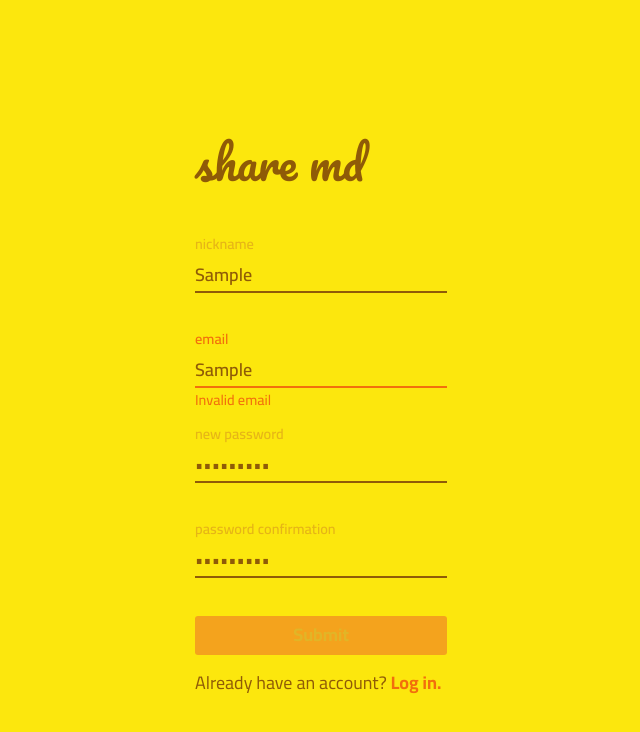
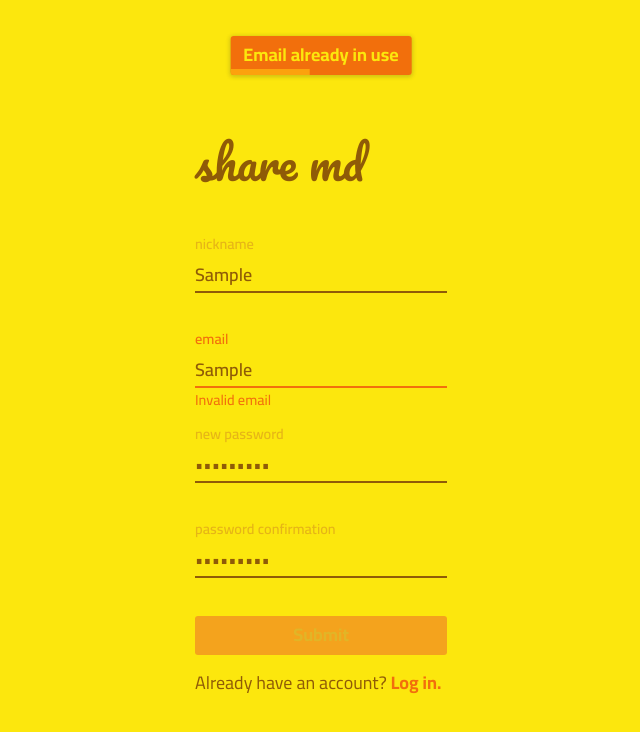
Before and after one commit to guiMendel/softplan-code-challenge, a Vue app: page /signup in a window 1280 px wide. Both pictures are taken after typing "Sample", "Sample", "Sample123", "Sample123" into the empty fields and a click on the button "Submit". Shown: the top 732 px of the page, without its empty margins (319-959 px from the left). Built offline with nearby package versions, Linux system fonts and the light colour scheme; no server answers.

Commit message:
🎨Make notifications sweet

```diff
--- a/src/components/Notifications.vue
+++ b/src/components/Notifications.vue
@@ -1,3 +1,37 @@
+<script setup lang="ts">
+import { useNotificationsStore } from '@/stores/notifications'
+import type { Notification } from '@/types/Notification.interface'
+import { storeToRefs } from 'pinia'
+import { onBeforeUnmount, ref } from 'vue'
+
+const notificationStore = useNotificationsStore()
+const { notifications, timeout } = storeToRefs(notificationStore)
+const { erase } = notificationStore
+
+// ===============
+// === COUNTDOWN
+// ===============
+
+// How frequently to update countdown display
+const countdownTickDuration = 20
+
+// Holds current time
+const currentTime = ref(new Date())
+
+// Update time
+const countdown = setInterval(() => (currentTime.value = new Date()), countdownTickDuration)
+
+// Get elapsed lifetime of a notification
+const getLifetime = (notification: Notification) => {
+  return Math.max(
+    1 - (currentTime.value.getTime() - notification.timestamp.getTime()) / timeout.value,
+    0
+  )
+}
+
+onBeforeUnmount(() => clearInterval(countdown))
+</script>
+
 <template>
   <div id="notifications">
     <span
@@ -5,16 +39,82 @@
       :class="notification.type"
       v-for="notification in notifications"
       :key="notification.timestamp.toJSON()"
-      >{{ notification.message }}</span
-    >
+      @click="erase(notification.id)"
+      >{{ notification.message }}
+
+      <span class="countdown" :style="{ width: `${getLifetime(notification) * 100}%` }"></span>
+    </span>
   </div>
 </template>
 
-<script setup lang="ts">
-import { useNotificationsStore } from '@/stores/notifications'
-import { storeToRefs } from 'pinia'
+<style lang="scss">
+@import '../style/variables.scss';
 
-const notificationStore = useNotificationsStore()
-const { erase } = notificationStore
-const { notifications } = storeToRefs(notificationStore)
-</script>
+#notifications {
+  position: fixed;
+  left: 50%;
+  top: 2rem;
+
+  translate: -50% 0;
+
+  flex-direction: column-reverse;
+  align-items: center;
+  gap: 0.5rem;
+
+  z-index: 20;
+
+  .notification {
+    border-radius: $border-radius;
+
+    padding: 0.5rem 0.7rem;
+    font-weight: 700;
+
+    box-shadow: 0 1px 4px 1px rgb(33, 33, 33, 0.2);
+
+    animation: enter 200ms ease-out;
+
+    position: relative;
+
+    overflow: hidden;
+
+    cursor: pointer;
+
+    &.error {
+      background-color: $bad;
+      color: $light;
+    }
+
+    &.success {
+      background-color: $good;
+      color: $strong;
+    }
+
+    .countdown {
+      position: absolute;
+      bottom: 0;
+      left: 0;
+
+      height: 0.3rem;
+      background-color: $strong;
+    }
+  }
+
+  @keyframes enter {
+    from {
+      opacity: 0;
+
+      translate: 0 -2rem;
+
+      margin-bottom: -2rem;
+    }
+
+    to {
+      opacity: 1;
+
+      translate: 0 0;
+
+      margin-bottom: 0;
+    }
+  }
+}
+</style>
--- a/src/stores/notifications.ts
+++ b/src/stores/notifications.ts
@@ -15,6 +15,8 @@ export const useNotificationsStore = defineStore('notifications', () => {
 
   // Create new notification
   const notify = (type: Notification['type'], message: Notification['message']) => {
+    console.log(notifications.value)
+
     const id = idGenerator.value++
 
     const notification = {
--- a/src/views/Signup.vue
+++ b/src/views/Signup.vue
@@ -1,6 +1,7 @@
 <script setup lang="ts">
 import { auth } from '@/api/firebase'
 import InputField from '@/components/InputField.vue'
+import { useNotificationsStore } from '@/stores/notifications'
 import { createUserWithEmailAndPassword, onAuthStateChanged, updateProfile } from 'firebase/auth'
 import { computed, onBeforeUnmount, ref } from 'vue'
 import { useRouter } from 'vue-router'
@@ -64,7 +65,12 @@ const formIsValid = computed(
 
 const router = useRouter()
 
+const { notify } = useNotificationsStore()
+
 const submit = () => {
+  notify('error', 'Email already in use')
+  return
+
   if (formIsValid.value == false) return
 
   const emailValue = email.value.value
@@ -82,8 +88,14 @@ const submit = () => {
     .catch(({ code, message }) => {
       console.log('Signup failed! ' + message)
 
-      if (code === 'auth/invalid-email') invalidEmails.value.push(emailValue)
-      if (code === 'auth/email-already-in-use') emailsInUse.value.push(emailValue)
+      if (code === 'auth/invalid-email') {
+        invalidEmails.value.push(emailValue)
+        notify('error', 'Invalid email')
+      }
+      if (code === 'auth/email-already-in-use') {
+        emailsInUse.value.push(emailValue)
+        notify('error', 'Email already in use')
+      }
     })
 }
 </script>
```
